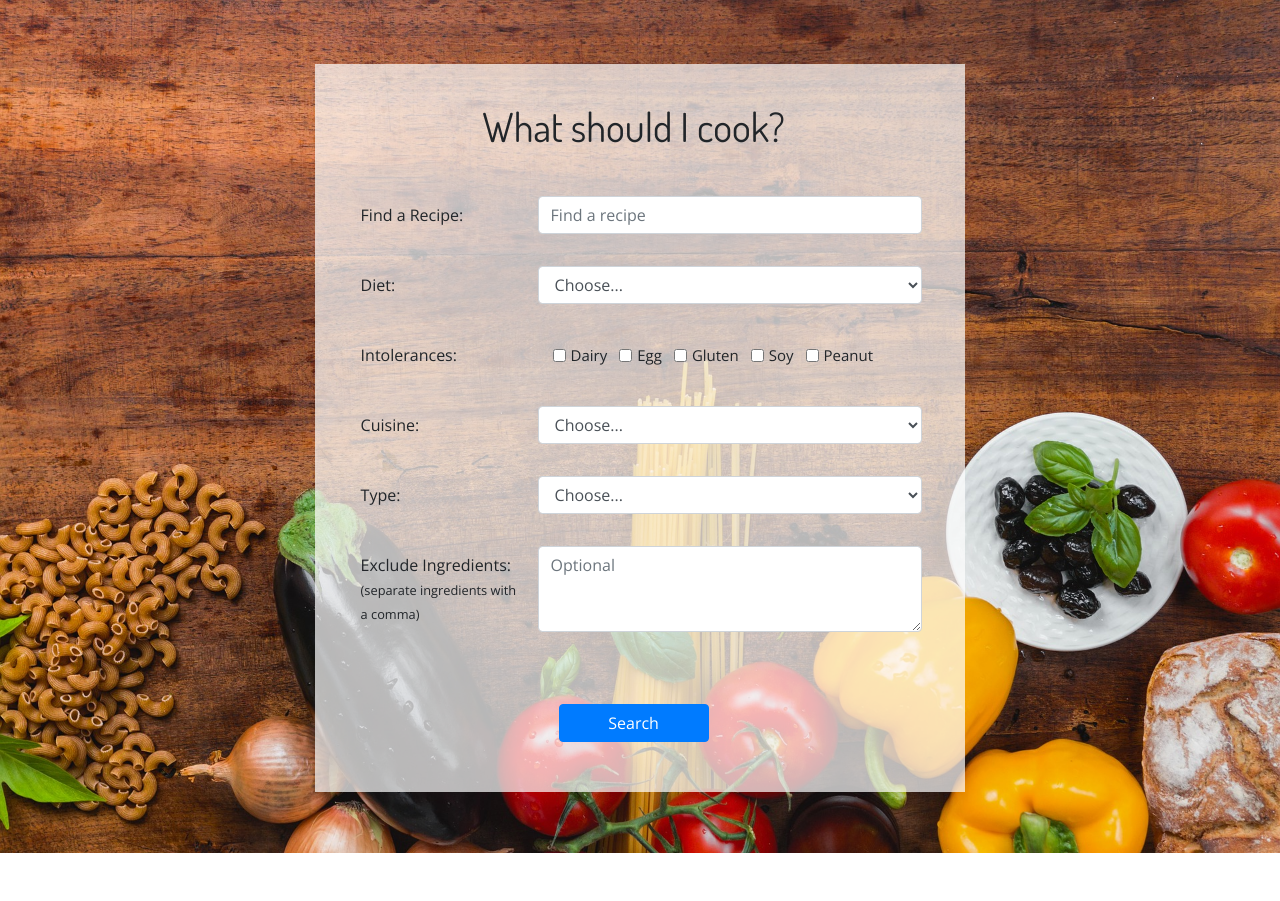
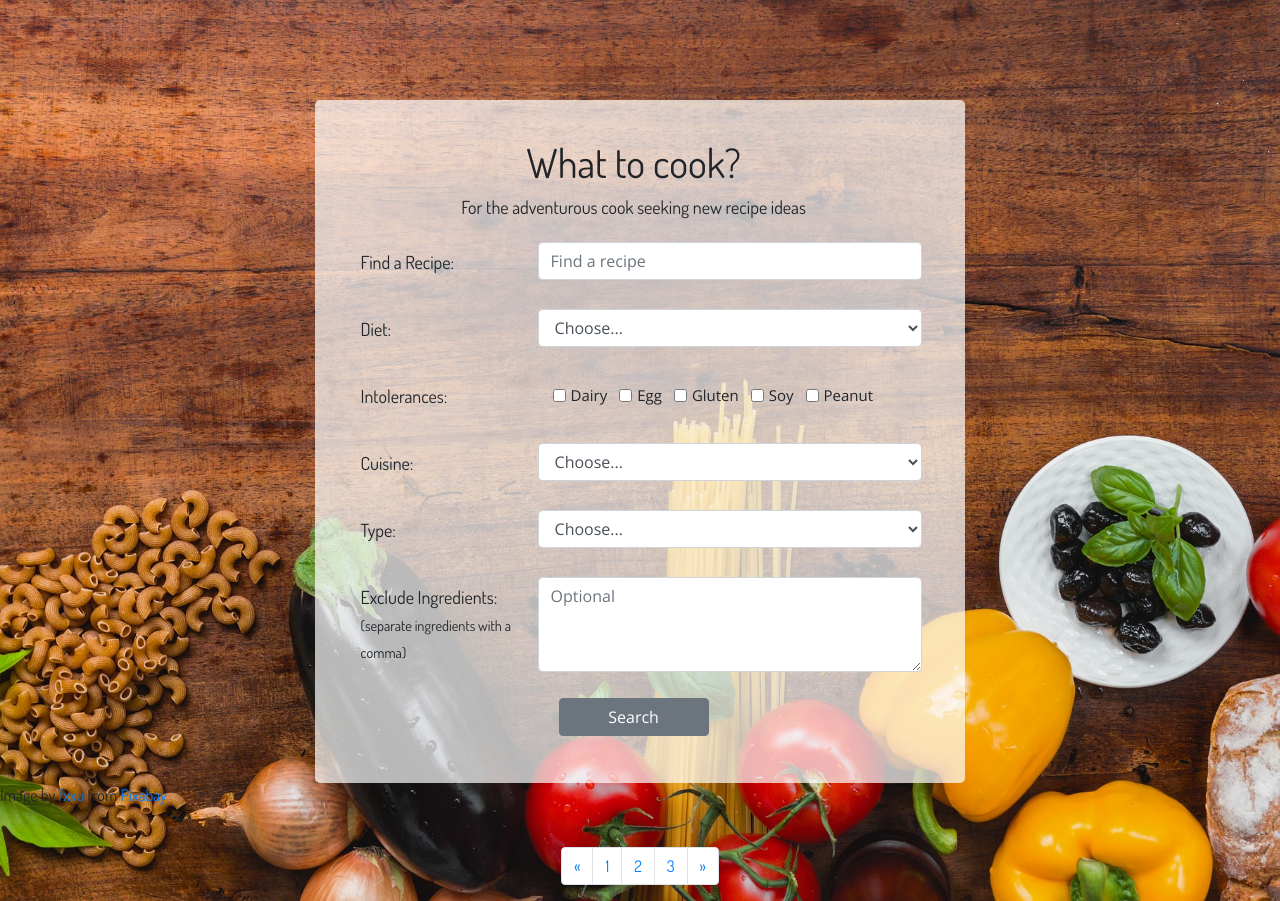
Before and after one commit to akiimai/recipe, a React (Create React App) app: page / in a window 1280 px wide. Built offline with nearby package versions, Linux system fonts and the light colour scheme.

Commit message:
add pagination

```diff
--- a/src/App.js
+++ b/src/App.js
@@ -5,7 +5,9 @@ import Main from './Main';
 class App extends Component {
   render() {
     return (
-      <Main />
+      <div id="container">
+        <Main />
+      </div>
     );
   }
 }
--- a/src/Main.css
+++ b/src/Main.css
@@ -1,28 +1,55 @@
-html {
+.ingredient-list, .recipe-ctn, .submit-ctn {
+  display: flex;
+  justify-content: center;
+}
+
+html, body {
   height: 100%;
   width: 100%;
+  font-family: "Dosis", sans-serif;
+  background: transparent;
+}
+
+#root {
+  width: 100%;
+  height: auto;
   background: url("images/cook-2364221_1920.jpg");
   background-size: cover;
   background-repeat: no-repeat;
 }
 
-body {
-  background: transparent;
+#container {
+  padding-top: 100px;
 }
 
+/* ---- FORM CONTAINER ---- */
 h1 {
   font-family: "Dosis", sans-serif;
 }
 
 .form-container {
   width: 650px;
-  margin: 5% auto;
   padding: 3% 3% 2% 2%;
   background: rgba(255, 255, 255, 0.7);
+  border-radius: 5px;
+}
+@media only screen and (max-width: 800px) {
+  .form-container {
+    width: 80%;
+  }
+}
+
+.form-description {
+  text-align: center;
+}
+
+.col-form-label {
+  font-family: "Dosis", sans-serif;
+  font-size: 18px;
 }
 
 .form-group {
-  padding: 8px 20px;
+  padding: 5px 20px;
   font-family: "Open Sans", sans-serif;
 }
 
@@ -30,9 +57,21 @@ h1 {
   padding: 0;
 }
 
-.recipe-ctn {
+.btn-secondary {
+  width: 150px;
+}
+
+/* ---- SEARCH RESULTS ---- */
+.nav-pag {
   display: flex;
   justify-content: center;
+}
+
+.page-item {
+  cursor: pointer;
+}
+
+.recipe-ctn {
   padding: 20px;
 }
 
@@ -41,6 +80,7 @@ h1 {
   padding: 20px;
   background-color: #F8F8F8;
   border-radius: 5%;
+  margin: 5px;
 }
 .recipe-item:hover {
   background-color: #EFEFEF;
@@ -57,20 +97,7 @@ h1 {
   padding: 20px 0 0 0;
 }
 
-.delete-btn {
-  position: absolute;
-  margin: 10px;
-  right: 15px;
-  color: #BABABA;
-  cursor: pointer;
-}
-
-.form-btn {
-  border-radius: 50%;
-  background-color: #FFF;
-  margin-left: 5px;
-}
-
+/* ---- MODAL CONTAINER ---- */
 .modal-body {
   text-align: center;
 }
@@ -87,11 +114,6 @@ h1 {
   margin-top: 10px;
 }
 
-.ingredient-list {
-  display: flex;
-  justify-content: center;
-}
-
 .table {
   width: 80%;
   margin: 20px 0;
--- a/src/Main.js
+++ b/src/Main.js
@@ -20,10 +20,13 @@ class Main extends Component {
                 intolerances: '',
                 cuisineSelect: '',
                 typeSelect: '',
-                excludeIngredients: ''
+                excludeIngredients: '',
+                itemCount: 6,
+                offset: 0
             },
             modalShow: false,
-            modalData: []
+            modalData: [],
+            currentPage: 1,
         }
     }
 
@@ -84,7 +87,7 @@ class Main extends Component {
 
     handleExclude = (evt, index) => {
         evt.preventDefault();
-        let data = {...this.state.data};
+        let data = { ...this.state.data };
         let exclude = evt.target.value.toLowerCase().replace(/\s+/g, '').replace(/,/g, '%2C+');
         data.excludeIngredients = exclude;
 
@@ -130,6 +133,40 @@ class Main extends Component {
             })
             .catch(console.log)
     };
+
+    prevPage = (evt) => {
+        let currentPage = this.state.currentPage;
+        let data = { ...this.state.data };
+
+        currentPage = this.state.currentPage - 1;
+        data.offset = 6 / currentPage;
+
+        this.setState({
+            currentPage,
+            data
+        })
+
+        this.onSubmit(evt);
+    };
+
+    nextPage = (evt) => {
+        let currentPage = this.state.currentPage;
+        let data = { ...this.state.data };
+
+        currentPage = this.state.currentPage + 1;
+        data.offset = 6 * currentPage;
+
+        this.setState({
+            currentPage,
+            data
+        })
+
+        this.onSubmit(evt);
+    }
+
+    thisPage = () => {
+
+    }
 
     render() {
         let diet = this.state.diet.map((item, index) => {
@@ -178,7 +215,10 @@ class Main extends Component {
         return (
             <React.Fragment>
                 <div className="container form-container">
-                    <h1 style={{ textAlign: "center", paddingBottom: "30px" }}>What should I cook?</h1>
+                    <div className="form-description">
+                        <h1>What to cook?</h1>
+                        <p style={{ fontSize: "18px" }}>For the adventurous cook seeking new recipe ideas</p>
+                    </div>
                     <form>
                         <div className="form-group row">
                             <label htmlFor="recipeName" className="col-sm-4 col-form-label">Find a Recipe:</label>
@@ -221,18 +261,42 @@ class Main extends Component {
                                 <textarea type="text" className="form-control" id="ingredient-exclude" onChange={this.handleExclude} placeholder="Optional" />
                             </div>
                         </div>
-                        <div className="form-group row" style={{ display: "flex", justifyContent: "center" }}>
+                        <div className="form-group row submit-ctn">
                             <div>
-                                <button type="submit" className="btn btn-primary" onClick={this.onSubmit} style={{ width: "150px", marginTop: "40px" }}>Search</button>
+                                <button type="submit" className="btn btn-secondary" onClick={this.onSubmit}>Search</button>
                             </div>
                         </div>
                     </form>
+                </div>
+
+                <div>
+                    Image by <a href="https://pixabay.com/users/fxxu-199315/?utm_source=link-attribution&amp;utm_medium=referral&amp;utm_campaign=image&amp;utm_content=2364221">fxxu</a> from <a href="https://pixabay.com/?utm_source=link-attribution&amp;utm_medium=referral&amp;utm_campaign=image&amp;utm_content=2364221">Pixabay</a>
                 </div>
 
                 <div className="container">
                     <div className="row recipe-ctn col-sm-12">
                         {list}
                     </div>
+
+                    <nav className="nav-pag" aria-label="Page navigation example">
+                        <ul className="pagination">
+                            <li className="page-item" onClick={this.prevPage}>
+                                <div className="page-link" aria-label="Previous">
+                                    <span aria-hidden="true">&laquo;</span>
+                                    <span className="sr-only">Previous</span>
+                                </div>
+                            </li>
+                            <li className="page-item" onClick={this.thisPage}><div className="page-link">1</div></li>
+                            <li className="page-item" onClick={this.thisPage}><div className="page-link">2</div></li>
+                            <li className="page-item" onClick={this.thisPage}><div className="page-link">3</div></li>
+                            <li className="page-item" onClick={this.nextPage}>
+                                <div className="page-link" href="#" aria-label="Next">
+                                    <span aria-hidden="true">&raquo;</span>
+                                    <span className="sr-only">Next</span>
+                                </div>
+                            </li>
+                        </ul>
+                    </nav>
                 </div>
 
                 <RecipeModal modaldata={this.state.modalData} show={this.state.modalShow} onHide={this.modalClose} />
--- a/src/Main.scss
+++ b/src/Main.scss
@@ -1,32 +1,57 @@
 $primary-color: #FFF;
 $font-stack-header: 'Dosis', sans-serif;
 $font-stack-content: 'Open Sans', sans-serif;
+%justify-center {
+    display: flex;
+    justify-content: center;
+}
 
-html {
+html, body {
     height: 100%;
     width: 100%;
+    font-family: $font-stack-header;
+    background: transparent;
+}
+
+#root {
+    width: 100%;
+    height: auto;
     background: url('images/cook-2364221_1920.jpg');
     background-size: cover;
     background-repeat: no-repeat;
 }
 
-body {
-    background: transparent;
+#container {
+    padding-top: 100px;
 }
 
+/* ---- FORM CONTAINER ---- */
 h1 {
     font-family: $font-stack-header;
 }
 
 .form-container {
     width: 650px;
-    margin: 5% auto;
     padding: 3% 3% 2% 2%;
     background: rgb(255, 255, 255, 0.7);
+    border-radius: 5px;
+
+    @media only screen and (max-width: 800px){
+        width: 80%;
+    }
+}
+
+.form-description {
+    text-align: center;
+}
+
+.col-form-label {
+    font-family: $font-stack-header;
+    font-size: 18px;
 }
 
 .form-group {
-    padding: 8px 20px;
+    padding: 5px 20px;
     font-family: $font-stack-content;
 }
 
@@ -34,9 +59,26 @@ h1 {
   padding:0;
 }
 
-.recipe-ctn {
+.btn-secondary {
+    width: 150px;
+}
+
+.submit-ctn {
+    @extend %justify-center;
+}
+
+/* ---- SEARCH RESULTS ---- */
+.nav-pag {
     display: flex;
     justify-content: center;
+}
+
+.page-item {
+    cursor: pointer;
+}
+
+.recipe-ctn {
+    @extend %justify-center;
     padding: 20px;
 }
 
@@ -45,6 +87,7 @@ h1 {
     padding: 20px;
     background-color: #F8F8F8;
     border-radius: 5%;
+    margin: 5px;
 
     &:hover {
         background-color: #EFEFEF;
@@ -62,22 +105,7 @@ h1 {
     padding: 20px 0 0 0;
 }
 
-.delete-btn {
-    position: absolute;
-    margin: 10px;
-    right: 15px;
-    color: #BABABA;
-    cursor: pointer;
-}
-
-.form-btn {
-    border-radius: 50%;
-    background-color: #FFF;
-    margin-left: 5px;
-}
-
-
-// MODAL
+/* ---- MODAL CONTAINER ---- */
 .modal-body {
     text-align: center;
 }
@@ -95,8 +123,7 @@ h1 {
 }
 
 .ingredient-list {
-    display: flex;
-    justify-content: center;
+    @extend %justify-center;
 }
 
 .table {
--- a/src/services/recipeSearch.js
+++ b/src/services/recipeSearch.js
@@ -5,8 +5,8 @@ const headers = {
 }
 
 const getRecipeByName = (data) => {
-    const url = "https://webknox-recipes.p.rapidapi.com/recipes/search?type=" + data.typeSelect + "&diet=" + data.dietSelect + "&intolerances=" + data.intolerances + "&cuisine=" + data.cuisineSelect + "&excludeIngredients=" + data.excludeIngredients + "&query=" + data.recipeName
-    console.log(url)
+    const url = "https://webknox-recipes.p.rapidapi.com/recipes/search?type=" + data.typeSelect + "&offset=" + data.offset + "&number=" + data.itemCount +"&diet=" + data.dietSelect + "&intolerances=" + data.intolerances + "&cuisine=" + data.cuisineSelect + "&excludeIngredients=" + data.excludeIngredients + "&query=" + data.recipeName
+    console.log(data.offset, data.itemCount)
 
     const config = {
         method: "GET",
```
Also changed, not shown: 1 other file (tests, documents, lock files or other folders).
